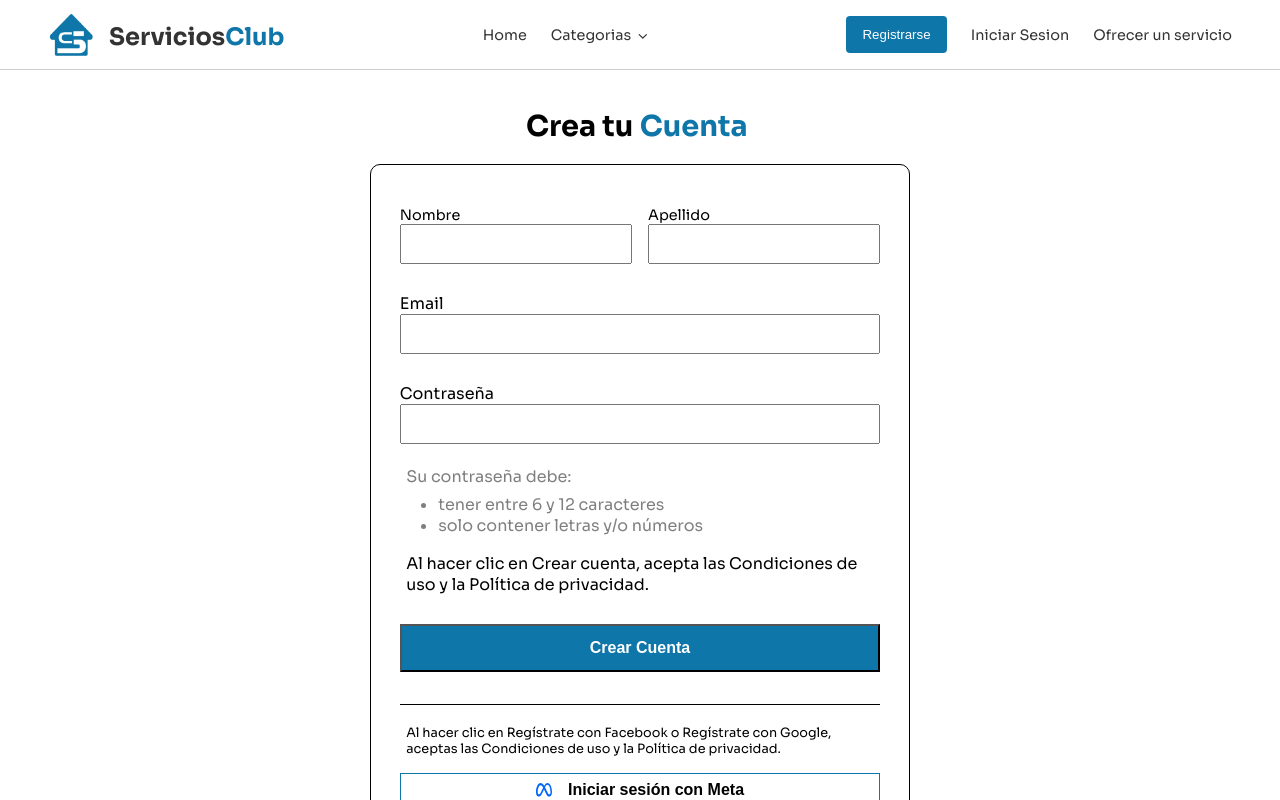
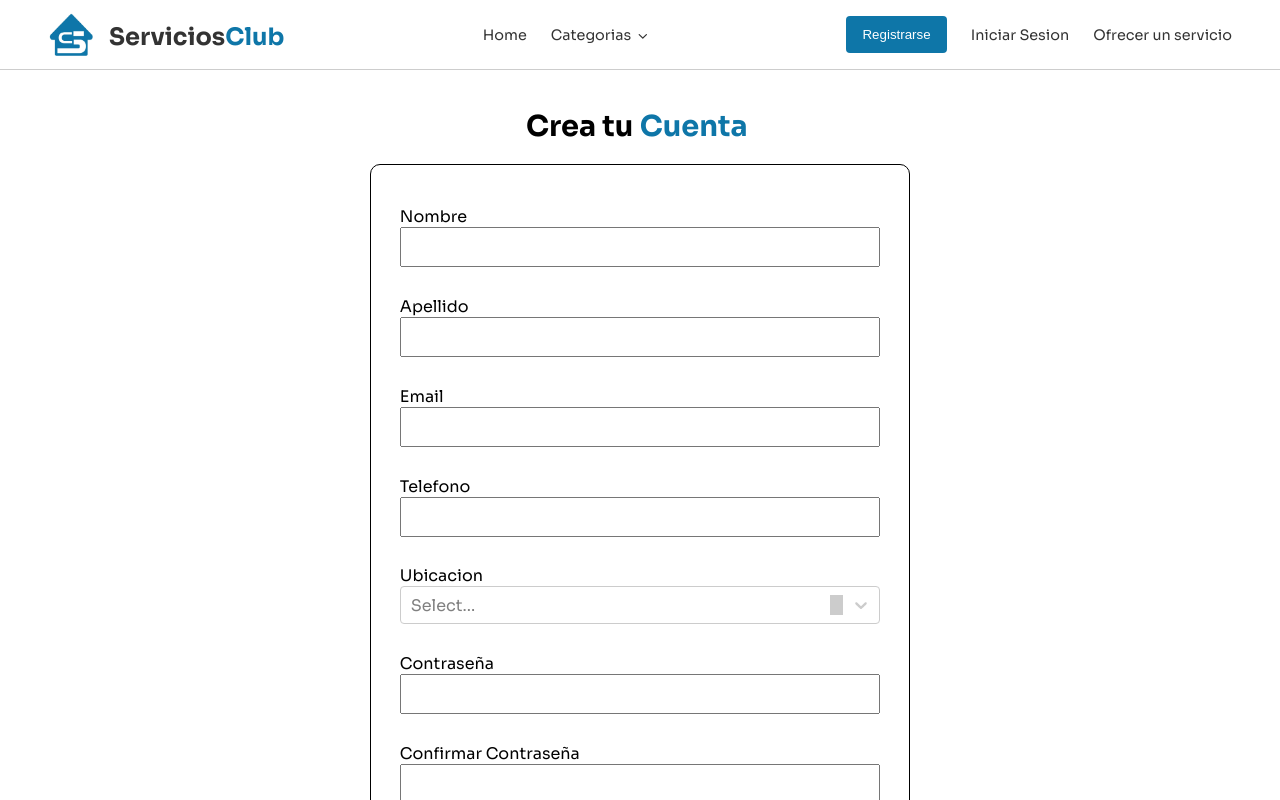
Before and after one commit to No-Country/c14-06-m-node-react, a React (Vite) app in the folder frontend/: page /crear-cuenta in a window 1280 px wide. Shown: the top 800 px of the page. Built offline with nearby package versions, Linux system fonts and the light colour scheme.

Commit message:
feat: implement full validation for the SignIn form
This commit introduces a comprehensive validation process for the Signin form

```diff
--- a/frontend/package.json
+++ b/frontend/package.json
@@ -22,8 +22,10 @@
 		"prop-types": "^15.8.1",
 		"react": "^18.2.0",
 		"react-dom": "^18.2.0",
+		"react-hook-form": "^7.47.0",
 		"react-router-dom": "^6.16.0",
 		"react-router-hash-link": "^2.4.3",
+		"react-select": "^5.7.7",
 		"styled-components": "^6.0.8"
 	},
 	"devDependencies": {
--- a/frontend/src/pages/CreateAccount.jsx
+++ b/frontend/src/pages/CreateAccount.jsx
@@ -2,6 +2,35 @@ import { Link } from 'react-router-dom';
 import styled from 'styled-components';
 import meta from '../assets/images/meta.svg';
 import google from '../assets/images/google.svg';
+import { useForm } from 'react-hook-form';
+import Select from 'react-select';
+
+//LISTA DE PROVINCIAS ARGENTINAS//
+const provincias = [
+	{ label: 'Buenos Aires', value: 'Buenos Aires' },
+	{ label: 'Catamarca', value: 'Catamarca' },
+	{ label: 'Chaco', value: 'Chaco' },
+	{ label: 'Chubut', value: 'Chubut' },
+	{ label: 'Córdoba', value: 'Córdoba' },
+	{ label: 'Corrientes', value: 'Corrientes' },
+	{ label: 'Entre Ríos', value: 'Entre Ríos' },
+	{ label: 'Formosa', value: 'Formosa' },
+	{ label: 'Jujuy', value: 'Jujuy' },
+	{ label: 'La Pampa', value: 'La Pampa' },
+	{ label: 'La Rioja', value: 'La Rioja' },
+	{ label: 'Mendoza', value: 'Mendoza' },
+	{ label: 'Misiones', value: 'Misiones' },
+	{ label: 'Neuquén', value: 'Neuquén' },
+	{ label: 'Río Negro', value: 'Río Negro' },
+	{ label: 'Salta', value: 'Salta' },
+	{ label: 'San Juan', value: 'San Juan' },
+	{ label: 'San Luis', value: 'San Luis' },
+	{ label: 'Santa Cruz', value: 'Santa Cruz' },
+	{ label: 'Santa Fe', value: 'Santa Fe' },
+	{ label: 'Santiago del Estero', value: 'Santiago del Estero' },
+	{ label: 'Tierra del Fuego', value: 'Tierra del Fuego' },
+	{ label: 'Tucumán', value: 'Tucumán' },
+];
 
 const DivContainer = styled.div`
 	display: flex;
@@ -41,13 +70,13 @@ const StyledForm = styled.form`
 	text-align: start;
 `;
 
-const HorizontalDiv = styled.div`
-	display: flex;
-	justify-content: space-between;
-	align-items: center;
-	font-size: 0.9rem;
-	gap: 1rem;
-`;
+// const HorizontalDiv = styled.div`
+// 	display: flex;
+// 	justify-content: space-between;
+// 	align-items: center;
+// 	font-size: 0.9rem;
+// 	gap: 1rem;
+// `;
 const LabelDiv = styled.div`
 	display: flex;
 	flex-direction: column;
@@ -57,6 +86,12 @@ const LabelDiv = styled.div`
 
 const StyledInput = styled.input`
 	height: 2.5rem;
+`;
+
+const StyledSpanErrores = styled.span`
+	color: red;
+	display: block;
+	font-size: medium;
 `;
 
 const DivButton = styled.div`
@@ -126,29 +161,155 @@ const DivSecundario = styled.div`
 `;
 
 const CreateAccount = () => {
+	const {
+		register,
+		handleSubmit,
+		formState: { errors },
+		watch,
+	} = useForm();
+
+	const onSubmit = handleSubmit((data) => {
+		data.role = 'user';
+		data.profileImg = '';
+		console.log(data);
+		alert('usuario creado con exito\n' + JSON.stringify(data));
+	});
 	return (
 		<DivContainer>
 			<StyledTitle>
 				Crea tu<StyledSpan>Cuenta</StyledSpan>
 			</StyledTitle>
-			<StyledForm action="" method="">
-				<HorizontalDiv>
-					<LabelDiv>
-						<label htmlFor="">Nombre</label>
-						<StyledInput type="text" name="" id="" />
-					</LabelDiv>
-					<LabelDiv>
-						<label htmlFor="">Apellido</label>
-						<StyledInput type="text" name="" id="" />
-					</LabelDiv>
-				</HorizontalDiv>
+			<StyledForm onSubmit={onSubmit}>
+				{/* <HorizontalDiv> */}
+				<LabelDiv>
+					<label htmlFor="name">Nombre</label>
+					<StyledInput
+						type="text"
+						name=""
+						id=""
+						{...register('name', {
+							required: { value: true, message: 'Nombre es requerido' },
+							minLength: {
+								value: 2,
+								message: 'Nombre debe tener al menos 2 caracteres',
+							},
+							maxLength: {
+								value: 20,
+								message: 'Nombre no puede tener mas de 20 caracteres',
+							},
+						})}
+					/>
+					{errors.name && (
+						<StyledSpanErrores>{errors.name.message}</StyledSpanErrores>
+					)}
+				</LabelDiv>
+
+				{/* //INPUT APELLIDO USUARIO */}
+				<LabelDiv>
+					<label htmlFor="">Apellido</label>
+					<StyledInput
+						type="text"
+						name=""
+						id=""
+						{...register('surname', {
+							required: { value: true, message: 'Apellido es requerido' },
+							minLength: {
+								value: 2,
+								message: 'Apellido debe tener al menos 2 caracteres',
+							},
+							maxLength: {
+								value: 20,
+								message: 'Apellido no puede tener mas de 20 caracteres',
+							},
+						})}
+					/>
+					{errors.surname && (
+						<StyledSpanErrores>{errors.surname.message}</StyledSpanErrores>
+					)}
+				</LabelDiv>
+				{/* </HorizontalDiv> */}
+
+				{/* //INPUT EMAIL USUARIO */}
 				<LabelDiv>
 					<label htmlFor="">Email</label>
-					<StyledInput type="email" name="" id="" />
+					<StyledInput
+						type="email"
+						name=""
+						id=""
+						{...register('email', {
+							required: { value: true, message: 'Correo es requerido' },
+							pattern: {
+								value: /^[a-zA-Z0-9._%+-]+@[a-zA-Z0-9.-]+\.[a-zA-Z]{2,}$/,
+								message: 'Correo no válido',
+							},
+						})}
+					/>
+					{errors.email && (
+						<StyledSpanErrores>{errors.email.message}</StyledSpanErrores>
+					)}
+				</LabelDiv>
+				<LabelDiv>
+					<label htmlFor="">Telefono</label>
+					<StyledInput
+						type="number"
+						name=""
+						id=""
+						{...register('phone', { required: true })}
+					/>
+					{errors.phone && (
+						<StyledSpanErrores>Telefono es requerido</StyledSpanErrores>
+					)}
+				</LabelDiv>
+
+				<LabelDiv>
+					<label htmlFor="">Ubicacion</label>
+					<Select {...register('location')} options={provincias} />
 				</LabelDiv>
 				<LabelDiv>
 					<label htmlFor="">Contraseña</label>
-					<StyledInput type="password" name="" id="" />
+					<StyledInput
+						type="password"
+						name=""
+						id=""
+						{...register('password', {
+							required: {
+								value: true,
+								message: 'Contraseña es requerida',
+							},
+							minLength: {
+								value: 6,
+								message: 'Contraseña debe tener al menos 6 caracteres',
+							},
+							maxLength: {
+								value: 12,
+								message: 'Contraseña no debe tener mas de 12 caracteres',
+							},
+						})}
+					/>
+					{errors.password && (
+						<StyledSpanErrores>{errors.password.message}</StyledSpanErrores>
+					)}
+				</LabelDiv>
+				<LabelDiv>
+					<label htmlFor="confirmPassword">Confirmar Contraseña</label>
+					<StyledInput
+						type="password"
+						name=""
+						id=""
+						{...register('confirmPassword', {
+							required: {
+								value: true,
+								message: 'Debe confirmar su contraseña',
+							},
+							validate: (value) =>
+								value === watch('password') || 'Las contraseñas no coinciden',
+						})}
+					/>
+					{errors.confirmPassword && (
+						<StyledSpanErrores>
+							{errors.confirmPassword.message}
+						</StyledSpanErrores>
+					)}
 				</LabelDiv>
 				<DivInfoContraseña>
 					<span>Su contraseña debe:</span>
```
Also changed, not shown: 1 other file (tests, documents, lock files or other folders).
